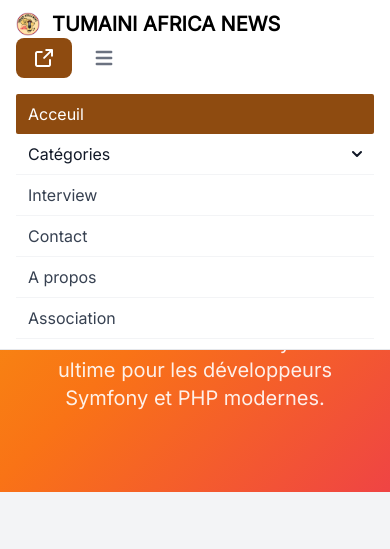
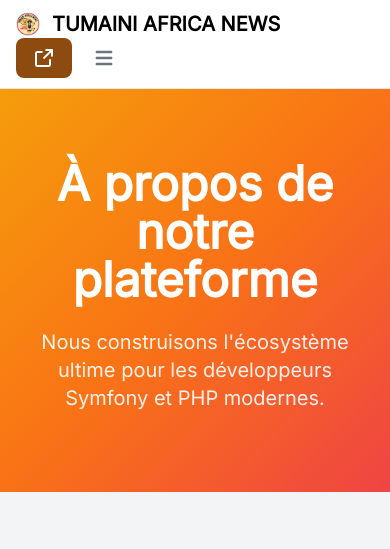
Before and after one commit to olivierAsyst/tumaini-africa-news, a Symfony app: template templates/about/index.html.twig in a window 390 px wide. Shown: the top 549 px of the page. Run offline with Twig, Linux system fonts and the light colour scheme; the template is opened without the code that fills it, so the values that code supplies are empty; some libraries are stand-ins or nearby versions.

Commit message:
fix mobile menu

```diff
--- a/templates/partials/_header.html.twig
+++ b/templates/partials/_header.html.twig
@@ -17,7 +17,7 @@
                         <svg class="hidden w-6 h-6" fill="currentColor" viewBox="0 0 20 20" xmlns="http://www.w3.org/2000/svg"><path fill-rule="evenodd" d="M4.293 4.293a1 1 0 011.414 0L10 8.586l4.293-4.293a1 1 0 111.414 1.414L11.414 10l4.293 4.293a1 1 0 01-1.414 1.414L10 11.414l-4.293 4.293a1 1 0 01-1.414-1.414L8.586 10 4.293 5.707a1 1 0 010-1.414z" clip-rule="evenodd"></path></svg>
                     </button>
                 </div>
-                <div class="items-center justify-between w-full lg:flex lg:w-auto lg:order-1" id="mobile-menu-2">
+                <div class="hidden items-center justify-between w-full lg:flex lg:w-auto lg:order-1" id="mobile-menu-2">
                     <ul class="flex flex-col mt-4 font-medium lg:flex-row lg:space-x-8 lg:mt-0">
                         <li>
                             <a href="/" class="block py-2 pl-3 pr-4 text-white bg-yellow-700 rounded-sm lg:bg-transparent lg:text-yellow-700 lg:p-0 dark:text-white" aria-current="page">Acceuil</a>
@@ -29,7 +29,7 @@
                                     <path stroke="currentColor" stroke-linecap="round" stroke-linejoin="round" stroke-width="2" d="m1 1 4 4 4-4"/>
                                 </svg>
                             </button>
-                            <div id="mega-menu-icons-dropdown" class="absolute z-10 grid hidden w-auto grid-cols-2 text-sm bg-white border border-gray-100 rounded-lg shadow-md dark:border-gray-700 md:grid-cols-3 dark:bg-gray-700">
+                            <div id="mega-menu-icons-dropdown" class="absolute z-10 hidden w-auto grid-cols-2 text-sm bg-white border border-gray-100 rounded-lg shadow-md dark:border-gray-700 md:grid-cols-3 dark:bg-gray-700">
                                 {% for category in all_categories.getCategories() %}
                                 <div class="p-4 pb-0 text-gray-900 md:pb-4 dark:text-white">
                                     <ul class="space-y-4" aria-labelledby="mega-menu-icons-dropdown-button">
```
